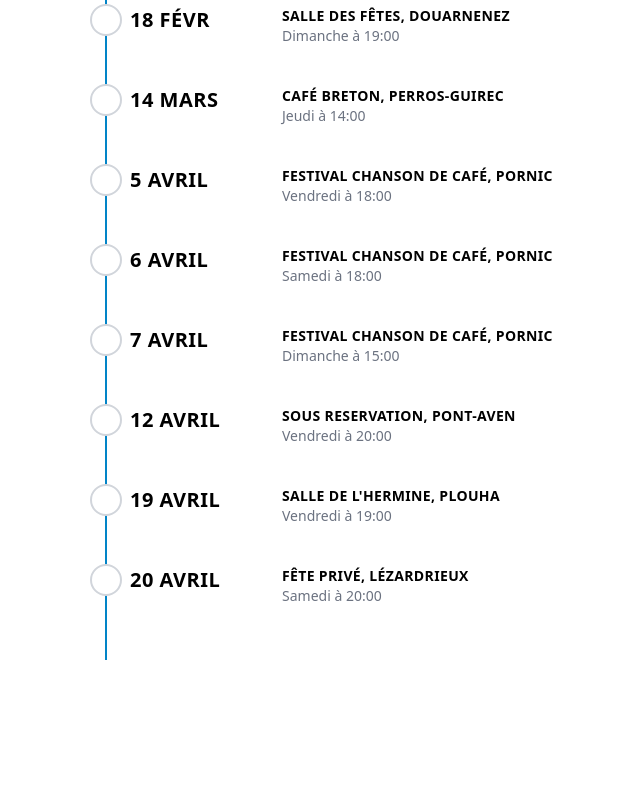
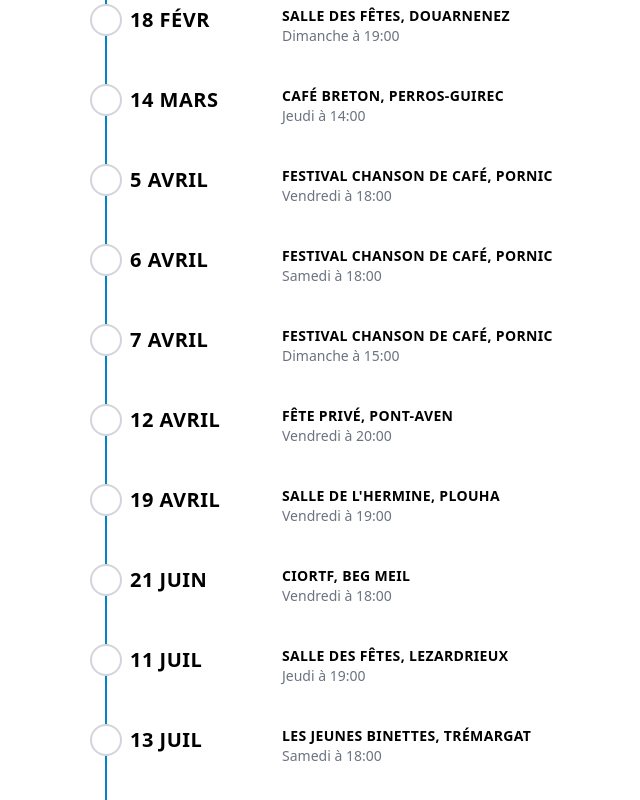
Before and after one commit to AlexandreKempf/en-tete-a-texte, a SvelteKit app: page /historique in a window 1280 px wide. Shown: the part 606-1406 px from the top of the page, without its empty margins (550-1190 px from the left). Before the commit the page ends 1266 px from the top, so only its background shows below. Built offline with nearby package versions, Linux system fonts and the light colour scheme.

Commit message:
Concerts

```diff
--- a/src/routes/concerts/+page.svelte
+++ b/src/routes/concerts/+page.svelte
@@ -30,7 +30,7 @@
 		},
 		{
 			date: new Date(2024,3,12,20),
-			place: "Sous Reservation, Pont-Aven"
+			place: "Fête Privé, Pont-Aven"
 		},
 		{
 			date: new Date(2024,3,19,19),
@@ -42,8 +42,16 @@
 
 		},
 		{
+			date: new Date(2024,5,21,18),
+			place: "CIORTF, Beg Meil"
+		},
+		{
 			date: new Date(2024,6,11,19),
 			place: "Salle des Fêtes, Lezardrieux"
+		},
+		{
+			date: new Date(2024,6,13,18),
+			place: "Les Jeunes Binettes, Trémargat"
 		}
 
 
--- a/src/routes/historique/+page.svelte
+++ b/src/routes/historique/+page.svelte
@@ -59,17 +59,24 @@
 		},
 		{
 			date: new Date(2024,3,12,20),
-			place: "Sous Reservation, Pont-Aven"
+			place: "Fête Privé, Pont-Aven"
 		},
 		{
 			date: new Date(2024,3,19,19),
 			place: "Salle de L'Hermine, Plouha"
 		},
 		{
-			date: new Date(2024, 3, 20, 20, 0),
-			place: "Fête privé, Lézardrieux"
-
+			date: new Date(2024,5,21,18),
+			place: "CIORTF, Beg Meil"
 		},
+		{
+			date: new Date(2024,6,11,19),
+			place: "Salle des Fêtes, Lezardrieux"
+		},
+		{
+			date: new Date(2024,6,13,18),
+			place: "Les Jeunes Binettes, Trémargat"
+		}
 
 
 
```
